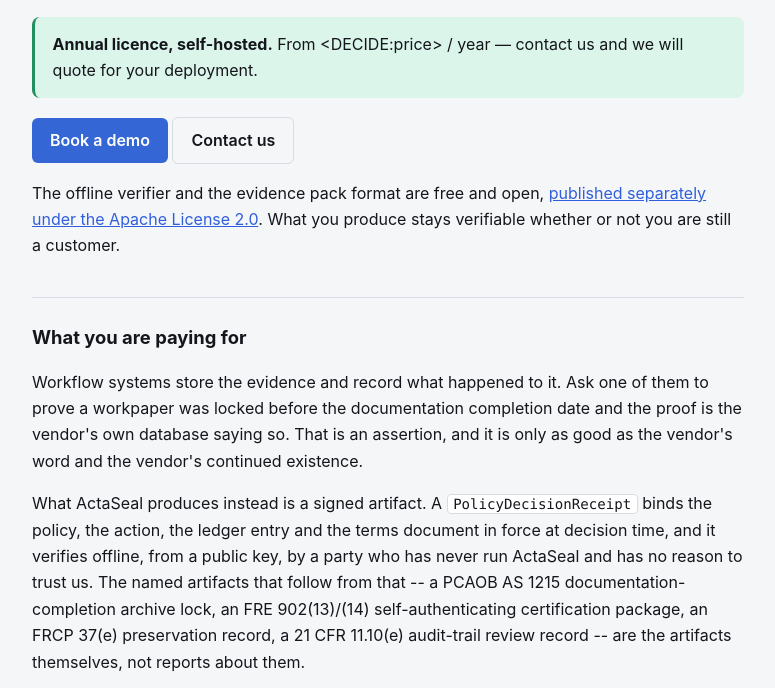
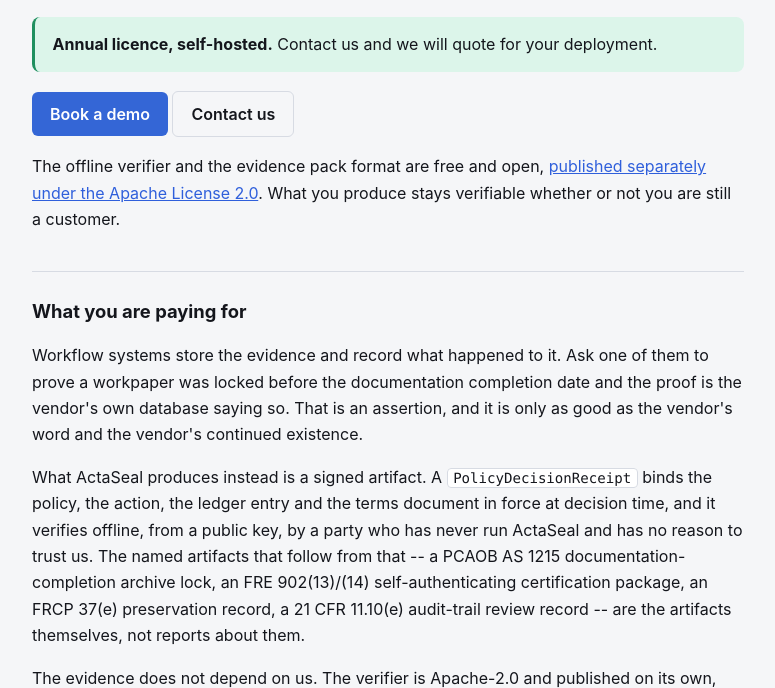
Before and after one commit to actaseal/actaseal-verify, a plain HTML site: page pricing.html in a window 1280 px wide. Shown: the part 86-774 px from the top of the page, without its empty margins (252-1027 px from the left). Drawn offline with Linux system fonts and the light colour scheme.

Commit message:
Pricing: no placeholder on the public page; test that none can appear

```diff
--- a/pricing.html
+++ b/pricing.html
@@ -10,7 +10,7 @@
 
 <div class="claim">
 <strong>Annual licence, self-hosted.</strong>
-From &lt;DECIDE:price&gt; / year &mdash; contact us and we will quote for
+Contact us and we will quote for
 your deployment.
 </div>
 
```
Also changed, not shown: 1 other file.
